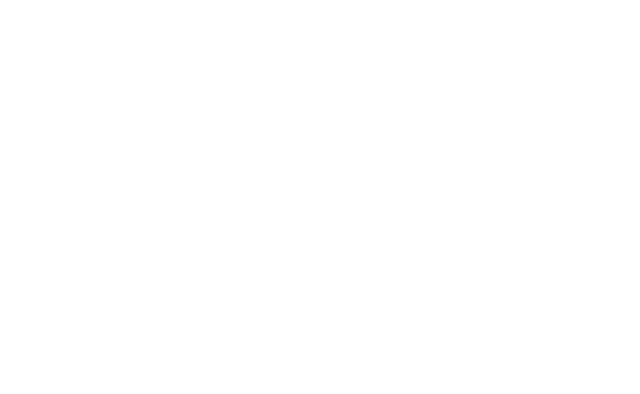
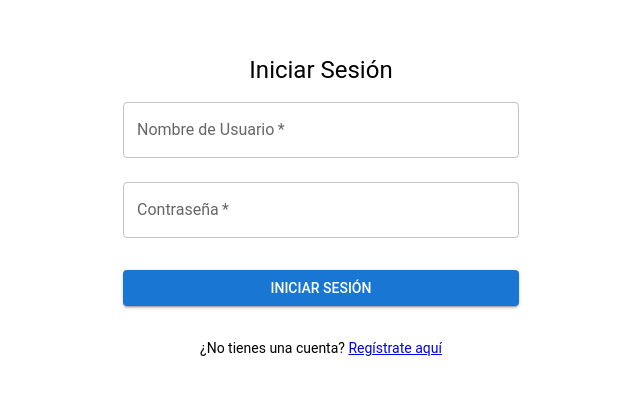
Before and after one commit to LuisGalviz/SecuritySoftwareFrontEnd, a React (Vite) app: page / in a window 1280 px wide. Before the commit this address had no page. Shown: the part 210-604 px from the top of the page, without its empty margins (319-959 px from the left). Built offline with nearby package versions, Linux system fonts and the light colour scheme.

Commit message:
fix: route

```diff
--- a/src/App.jsx
+++ b/src/App.jsx
@@ -15,7 +15,7 @@
           element={<Register />}
         />
         <Route
-          path="/login"
+          path="/"
           element={<Login />}
         />
         <Route
--- a/src/components/Dashboard.jsx
+++ b/src/components/Dashboard.jsx
@@ -37,7 +37,7 @@
 
   const handleLogout = () => {
     api.logout();
-    navigate("/login");
+    navigate("/");
   };
 
   return (
--- a/src/components/Register.jsx
+++ b/src/components/Register.jsx
@@ -124,7 +124,7 @@
         </form>
         <Box sx={{ mt: 2, textAlign: "center" }}>
           <Typography variant="body2">
-            ¿Tienes una cuenta? <Link to="/login">Iniciar Sesión</Link>
+            ¿Tienes una cuenta? <Link to="/">Iniciar Sesión</Link>
           </Typography>
         </Box>
       </Box>
```
